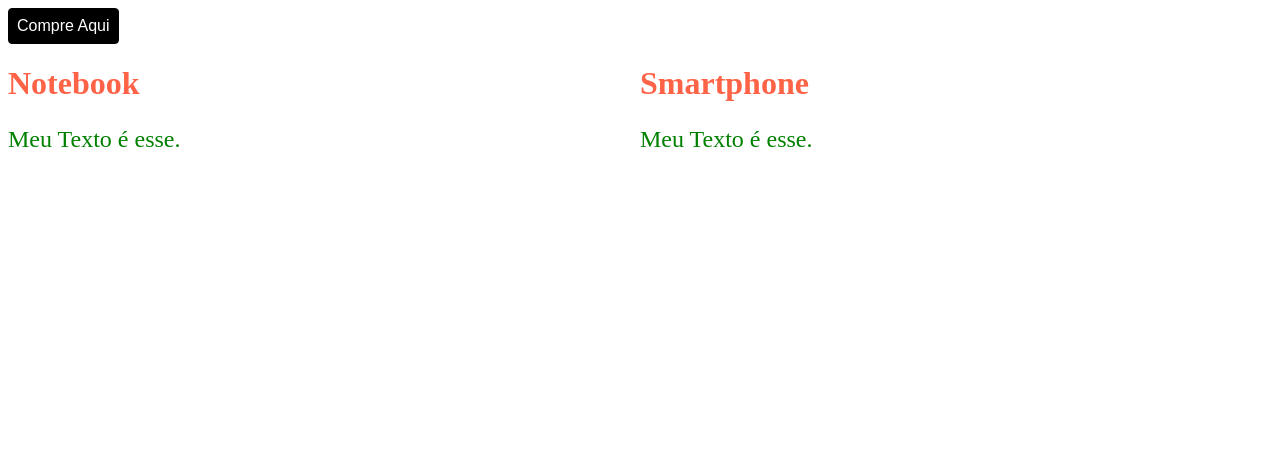
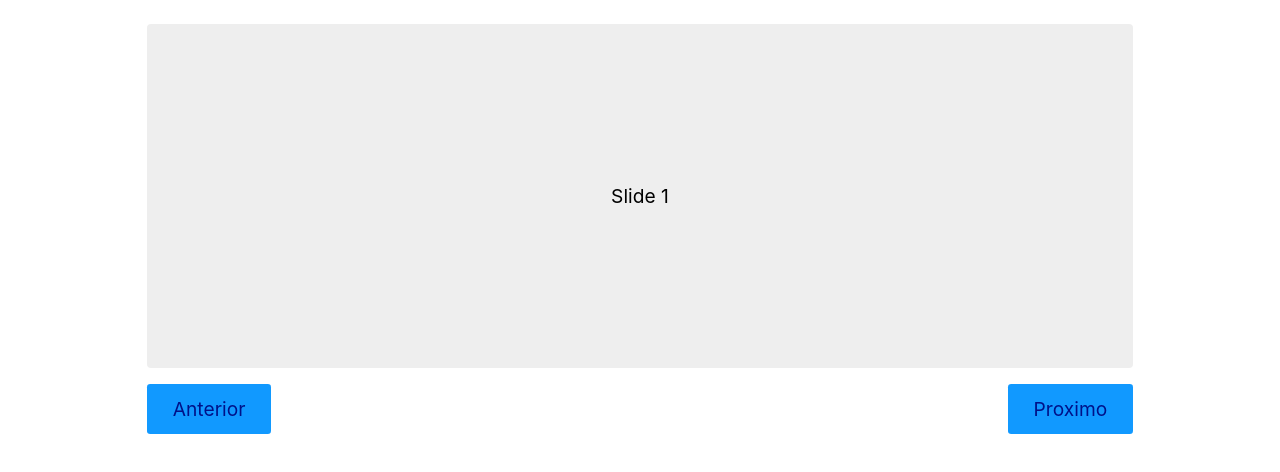
Before and after one commit to JosueFernandes7/OneBitCode, a React (Create React App) app in the folder ReactJs/04. ReactAppOg/myapp/: page / in a window 1280 px wide. Shown: the top 472 px of the page. Built offline with nearby package versions, Linux system fonts and the light colour scheme.

Commit message:
slide with react

```diff
--- a/ReactJs/04. ReactAppOg/myapp/public/index.html
+++ b/ReactJs/04. ReactAppOg/myapp/public/index.html
@@ -10,7 +10,7 @@
       content="Web site created using create-react-app"
     />
     <link rel="apple-touch-icon" href="%PUBLIC_URL%/logo192.png" />
-    <!-- <link rel="stylesheet" href="%PUBLIC_URL%/style.css" /> -->
+    <link rel="stylesheet" href="%PUBLIC_URL%/style.css" />
 
     <!--
       manifest.json provides metadata used when your web app is installed on a
--- a/ReactJs/04. ReactAppOg/myapp/src/App.js
+++ b/ReactJs/04. ReactAppOg/myapp/src/App.js
@@ -1,52 +1,24 @@
 import React from 'react'
-import styled from 'styled-components'
+import Slide from './Slide'
 
-const ProdutosContainer = styled.div`
-  display: flex;
-`
-const Produto = styled.div`
-  flex: 1;
-`
-const Titulo = styled.h1`
-  font-size: 2rem;
-  color: tomato;
-`
-const Paragrafo = styled.p`
-  font-size: 1.5rem;
-  color: green;
-`
-
-const Preco = styled.p`
-  background: hsl();
-  color: #fff;
-`
-const Button = styled.button`
-  background: ${({ ativo }) => (ativo ? '#53d956' : '#000')};
-  border: 1px solid black;
-  font-size: 1rem;
-  padding: 0.5rem;
-  border-radius: 4px;
-  color: white;
-  cursor: pointer;
-  `;
-const App = () => {
-  const [ativo,setAtivo] = React.useState(false);
-
+function App() {
+  const slides = [
+    {
+      id: 'slide1',
+      text: 'Slide 1',
+    },
+    {
+      id: 'slide2',
+      text: 'Slide 2',
+    },
+    {
+      id: 'slide3',
+      text: 'Slide 3',
+    },
+  ];
   return (
     <div>
-      <Button ativo={ativo} onClick={() => setAtivo(!ativo)}>Compre Aqui</Button>
-      <ProdutosContainer>
-        <Produto>
-          <Titulo>Notebook</Titulo>
-          <Paragrafo>Meu Texto é esse.</Paragrafo>
-          <Preco cor="black">R$ 2100</Preco>
-        </Produto>
-        <Produto>
-          <Titulo>Smartphone</Titulo>
-          <Paragrafo>Meu Texto é esse.</Paragrafo>
-          <Preco>R$ 1500</Preco>
-        </Produto>
-      </ProdutosContainer>
+      <Slide slides={slides}/>
     </div>
   )
 }
--- /dev/null
+++ b/ReactJs/04. ReactAppOg/myapp/src/Slide.js
@@ -0,0 +1,39 @@
+import React from 'react'
+import styles from './Slide.module.css'
+
+function Slide({ slides }) {
+
+  const [active, setActive] = React.useState(0);
+  const [position, setPosition] = React.useState(0);
+  const contentRef = React.useRef();
+
+  React.useEffect(() => {
+    const {width} = contentRef.current.getBoundingClientRect();
+    setPosition(-width * active);
+  }, [active])
+
+  const slideNext = () => {
+    if(active < slides.length - 1) setActive(active + 1)
+  }
+  const slidePrev = () => {
+    if(active > 0) setActive(active - 1)
+  }
+  return (
+    <section className={styles.container}>
+      <div
+        ref={contentRef}
+        className={styles.content}
+        style={{transform: `translateX(${position}px)`}}>
+        {slides.map((slide) => (
+          <div key={slide.id} className={styles.item}>{slide.text}</div>
+        ))}
+      </div>
+      <nav className={styles.nav}>
+        <button onClick={slidePrev}>Anterior</button>
+        <button onClick={slideNext}>Proximo</button>
+      </nav>
+    </section>
+  )
+}
+
+export default Slide
--- /dev/null
+++ b/ReactJs/04. ReactAppOg/myapp/src/Slide.module.css
@@ -0,0 +1,24 @@
+.container {
+  overflow: hidden;
+}
+
+.content {
+  display: flex;
+  transition: transform .3s ease
+}
+.item {
+  flex-shrink: 0;
+  width: 80%;
+  margin: 0 10%;
+  padding: 10rem 0;
+  background: #eee;
+  border-radius: 4px;
+  text-align: center;
+}
+.nav {
+  display: flex;
+  width: 80%;
+  margin: 1rem auto;
+  justify-content: space-between;
+
+}
```
